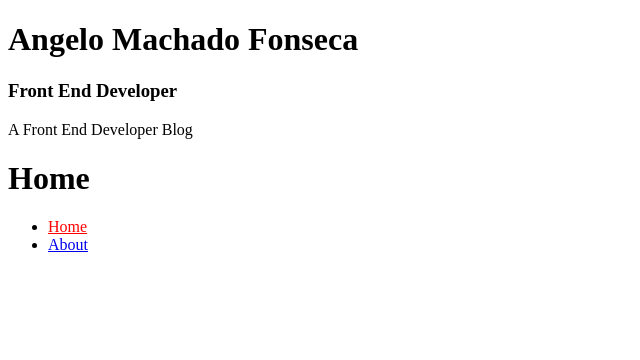
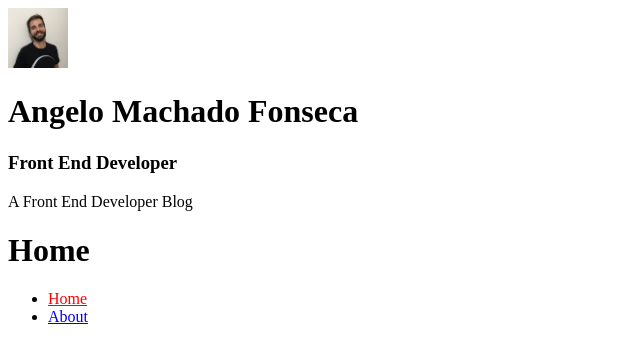
Before and after one commit to angelofmfonseca/porfolio, a Gatsby site in the folder frontend/: page / in a window 1280 px wide. Shown: the whole page, without its empty margins (0-640 px from the left). Built offline with nearby package versions, Linux system fonts and the light colour scheme; Gatsby itself is replaced by a stand-in of ours.

Commit message:
avatar component

```diff
--- /dev/null
+++ b/frontend/src/components/Avatar/index.js
@@ -0,0 +1,24 @@
+import React from 'react'
+import { useStaticQuery, graphql } from "gatsby"
+import Img from "gatsby-image"
+
+const Avatar = () => {
+  const { avatarImage } = useStaticQuery(
+    graphql`
+      query {
+        avatarImage: file(relativePath: { eq: "angelo.png" }) {
+          childImageSharp {
+            fixed(width: 60, height: 60) {
+              ...GatsbyImageSharpFixed
+            }
+          }
+        }
+      }
+    `
+  )
+  return(
+    <Img fixed={ avatarImage.childImageSharp.fixed } />
+  )
+}
+
+export default Avatar
--- a/frontend/src/components/Profile/index.js
+++ b/frontend/src/components/Profile/index.js
@@ -1,5 +1,7 @@
 import React from 'react'
 import { useStaticQuery, graphql } from "gatsby"
+
+import Avatar from "../Avatar"
 
 const Profile = () => {
   const { site: { siteMetadata: { title, position, description }}} = useStaticQuery(
@@ -13,9 +15,11 @@
           }
         }
       }
-    `)
+    `
+  )
   return(
     <div className="profileWrapper">
+      <Avatar />
       <h1>{ title }</h1>
       <h3>{ position }</h3>
       <p>{ description }</p>
```
Also changed, not shown: frontend/src/images/angelo.png (added), 1 other file.
